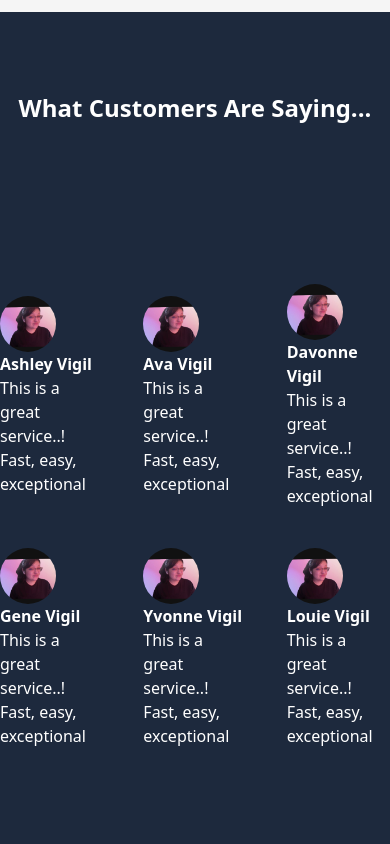
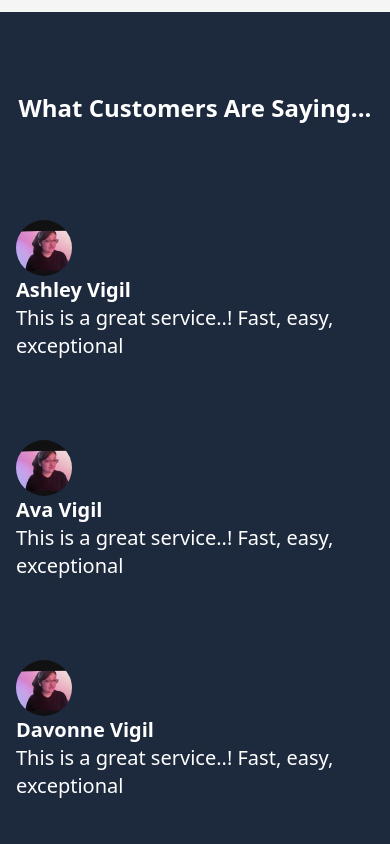
Before and after one commit to For-His-Purpose-Notary/his-purpose-notary, a React (Vite) app: page / in a window 390 px wide. Shown: the part 1860-2704 px from the top of the page. Built offline with nearby package versions, Linux system fonts and the light colour scheme.

Commit message:
feature responsive design

```diff
--- a/src/components/Card.jsx
+++ b/src/components/Card.jsx
@@ -2,7 +2,8 @@ import Button from "./Button";
 
 export default function Card({ title, description, price, features }) {
   return (
-    <section className="max-w-xs md:max-w-sm h-max bg-neutral-100 text-center p-8 rounded-xl flex flex-col gap-4 mt-20">
+    <>
+      <section className="max-w-xs md:max-w-sm h-max bg-neutral-100 text-center p-8 rounded-xl flex flex-col gap-4">
         <h2 className="font-bold text-2xl lg:text-3xl">{title}</h2>
         <p className="text-lg">{description}</p>
         <p className="font-bold text-4xl mt-2">{price}</p>
@@ -18,5 +19,6 @@ export default function Card({ title, description, price, features }) {
           className="bg-slate-800 rounded-full text-white p-2 "
         />
       </section>
+    </>
   );
 }
--- a/src/components/Customers.jsx
+++ b/src/components/Customers.jsx
@@ -8,7 +8,7 @@ export default function Customers({
   imageRating,
 }) {
   return (
-    <section className="max-w-5xl">
+    <section>
       <Image image={image} className={className} />
       <p className="font-bold">{name}</p>
       <p>{testimonial}</p>
--- a/src/components/Services.jsx
+++ b/src/components/Services.jsx
@@ -10,7 +10,8 @@ export default function Services() {
       </h3>
 
       <Testimonials />
-      <section className="flex flex-col lg:flex-row justify-center min-h-screen items-center gap-2 lg:gap-8">
+
+      <section className="flex flex-col lg:flex-row justify-center min-h-screen items-center gap-12 lg:gap-10 mt-20 lg:mt-0 mb-20">
         {notaryServices.map((service) => (
           <Card
             key={service.id}
--- a/src/components/Testimonial.jsx
+++ b/src/components/Testimonial.jsx
@@ -3,7 +3,8 @@ import Customers from "./Customers";
 
 export default function Testimonials() {
   return (
-    <section className="grid grid-cols-3 gap-10 mt-40 mb-10 text-white items-center">
+    <section className="max-w-6xl">
+      <section className="grid grid-cols-1 lg:grid-cols-3 p-4 gap-20 mt-20 lg:mt-40 text-white items-center text-xl">
         {reviews.map((review, index) => (
           <Customers
             key={index}
@@ -15,5 +16,6 @@ export default function Testimonials() {
           />
         ))}
       </section>
+    </section>
   );
 }
--- a/src/data/reviews.js
+++ b/src/data/reviews.js
@@ -17,22 +17,4 @@ export const reviews = [
     testimonial: "This is a great service..! Fast, easy, exceptional",
     rating: 4,
   },
-  {
-    image: "/images/me.jpg",
-    name: "Gene Vigil",
-    testimonial: "This is a great service..! Fast, easy, exceptional",
-    rating: 4,
-  },
-  {
-    image: "/images/me.jpg",
-    name: "Yvonne Vigil",
-    testimonial: "This is a great service..! Fast, easy, exceptional",
-    rating: 4.5,
-  },
-  {
-    image: "/images/me.jpg",
-    name: "Louie Vigil",
-    testimonial: "This is a great service..! Fast, easy, exceptional",
-    rating: 5,
-  },
 ];
```
Lines whose indentation alone changed are shown as unchanged.
